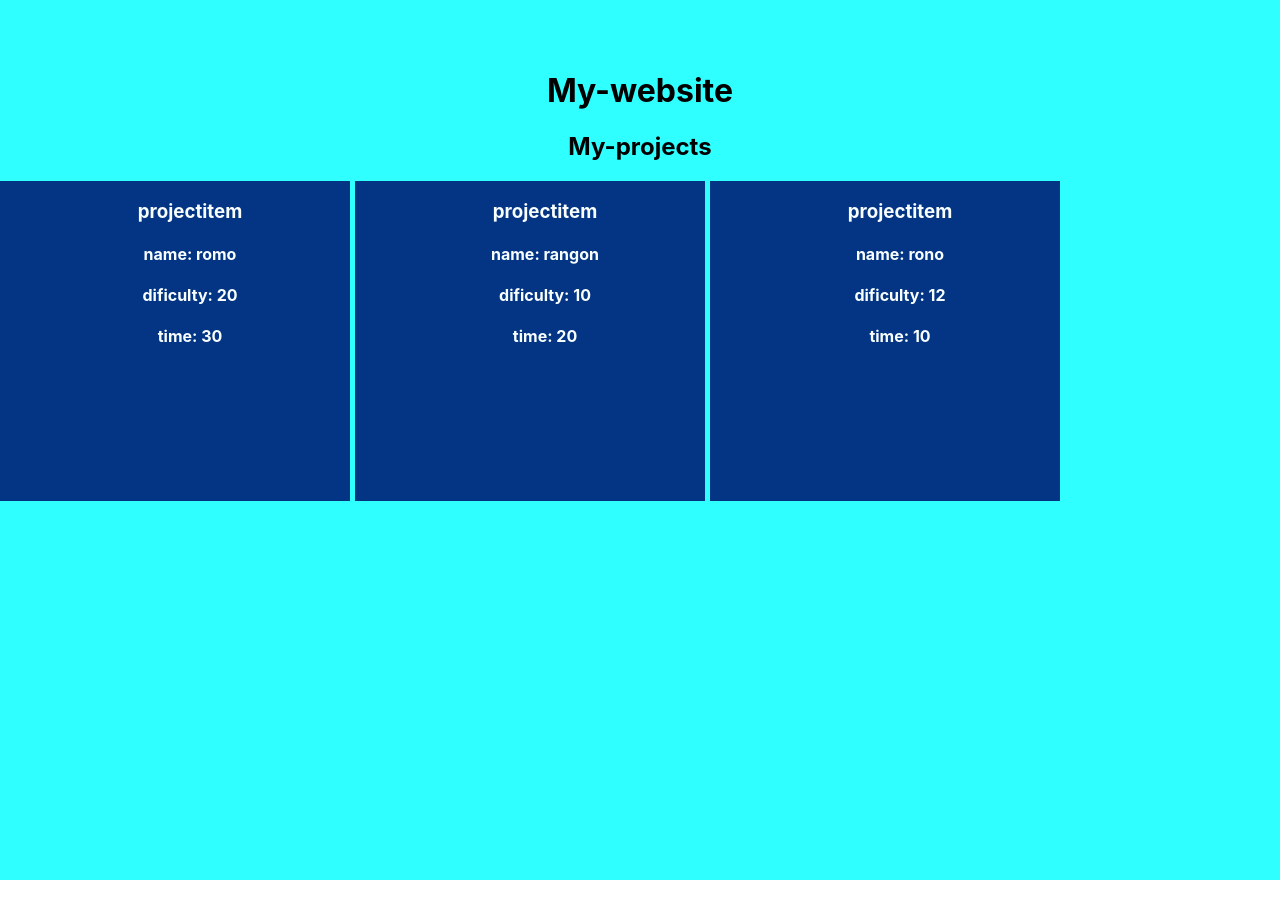
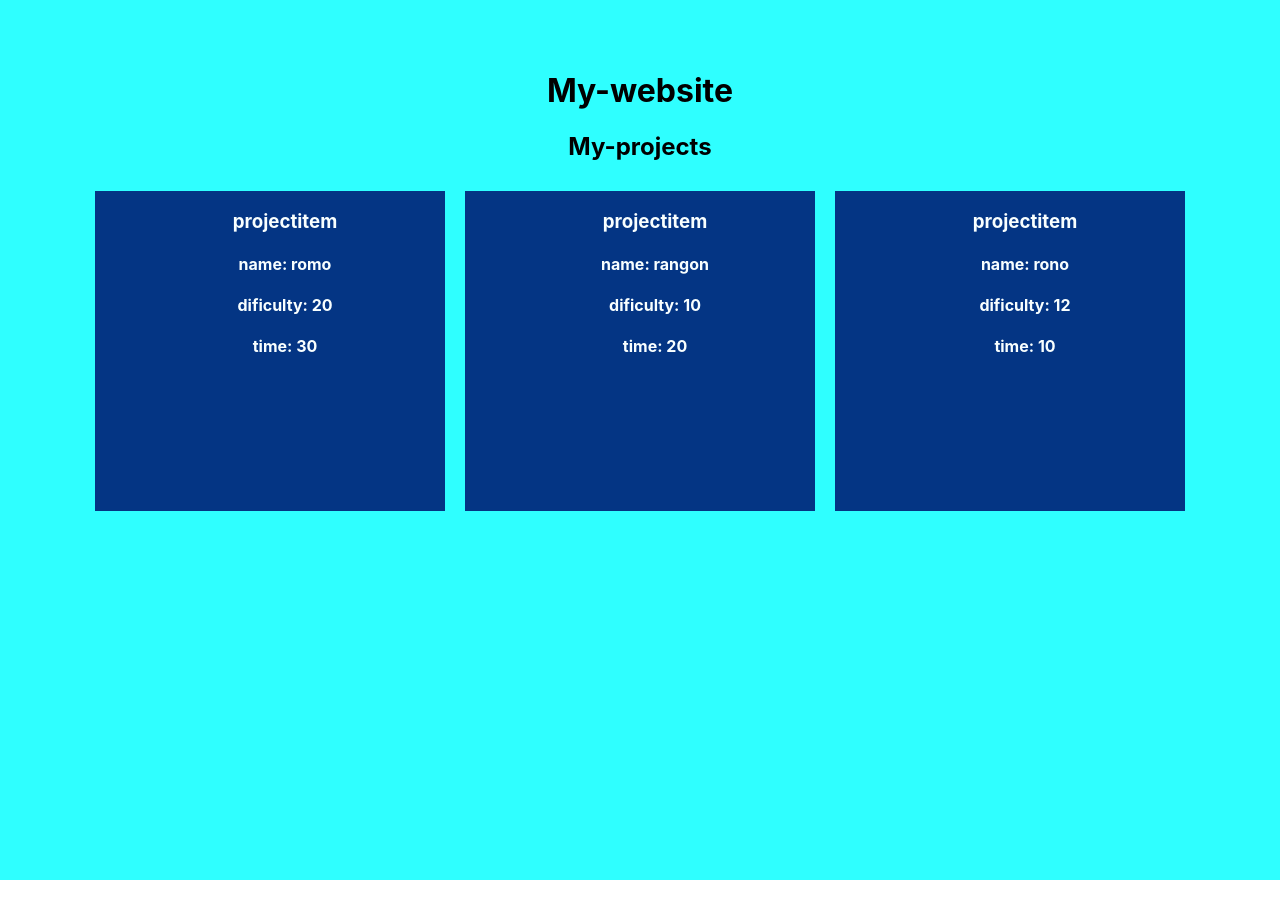
Before and after one commit to Rangon007/Myfirstwebsite, a React (Create React App) app: page / in a window 1280 px wide. Shown: the top 918 px of the page. Before the commit the page ends 880 px from the top, so only its background shows below. Built offline with nearby package versions, Linux system fonts and the light colour scheme.

Commit message:
changing margin right

```diff
--- a/src/App.css
+++ b/src/App.css
@@ -14,18 +14,16 @@
 
 }
 
-/* .myprojectcontainer {
+.myprojectcontainer {
   text-align: center;
-  background-color: rgb(17, 4, 10);
   width: 100%;
   height: 100% ;
   color: rgb(0, 0, 0);
   padding: 10px;
-  display: 'flex';
-  align-items: 'center';
-  justify-content: 'center';
+  display: flex;
+  justify-content: center;
 
-} */
+}
 
 .projectitem {
   text-align: center;
@@ -35,8 +33,9 @@
   color: rgb(249, 255, 255);
   float:left ;
   margin-bottom: 5px;
-  margin-right: 5px;
+  margin-right: 20px;
   padding-left: 30px;
 
 
+
 }
```
